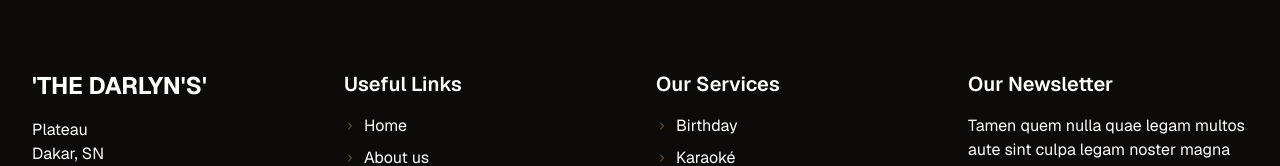
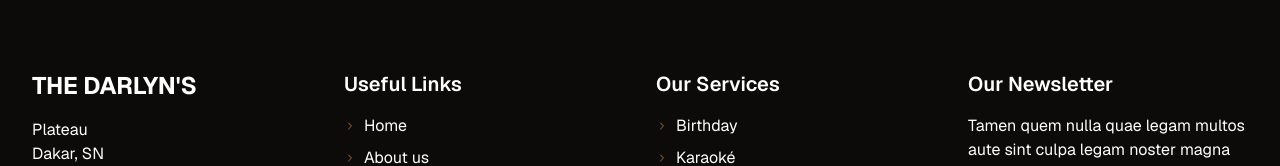
Before and after one commit to MohaPeth/Darlyns, a Next.js app: page / in a window 1280 px wide. Shown: the part 7089-7255 px from the top of the page. Built offline with nearby package versions, Linux system fonts and the light colour scheme.

Commit message:
Update Footer.tsx

```diff
--- a/app/_components/Footer.tsx
+++ b/app/_components/Footer.tsx
@@ -14,7 +14,7 @@ const Footer = () => {
           <div className="grid grid-cols-1 md:grid-cols-2 lg:grid-cols-4 gap-8">
             <div>
               <h3 className="text-2xl font-bold">
-                &apos;THE DARLYN&apos;S&apos;
+                THE DARLYN&apos;S
               </h3>
               <p className="mt-4">
                 Plateau <br />
```
